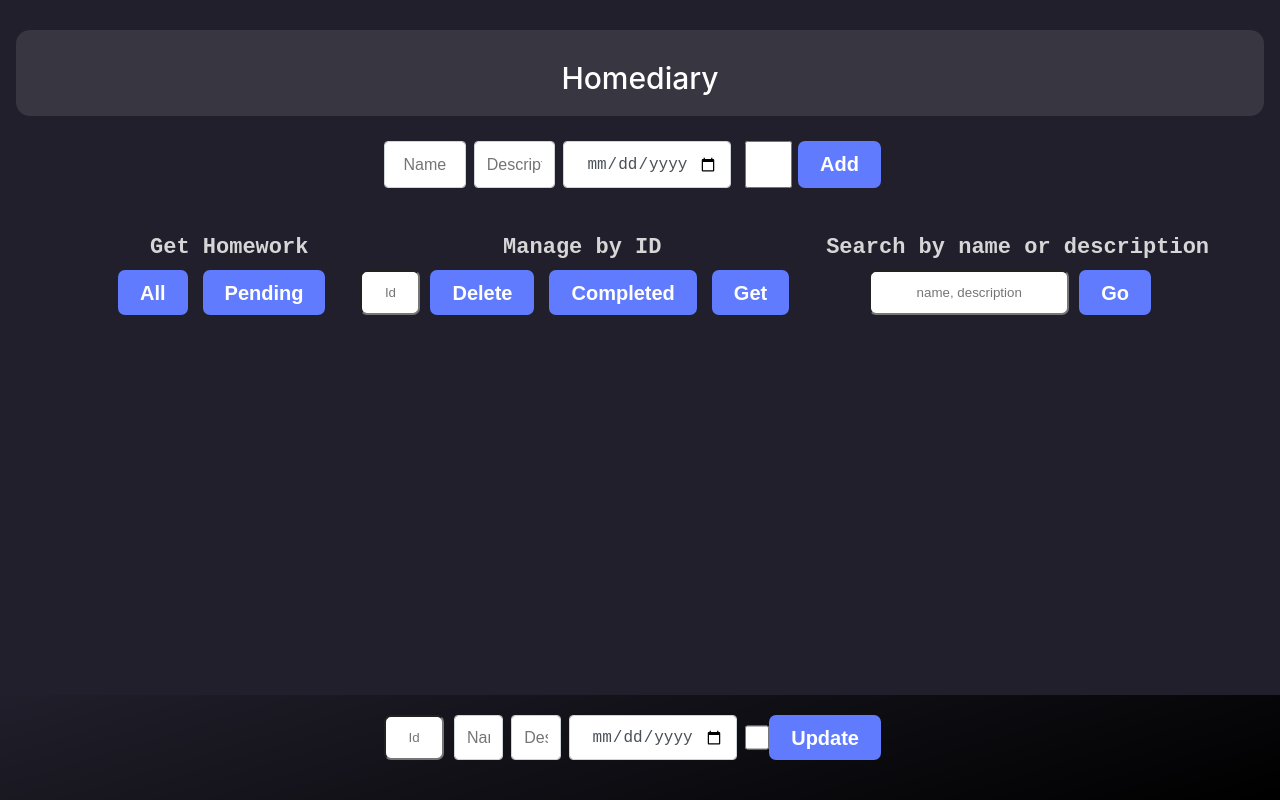
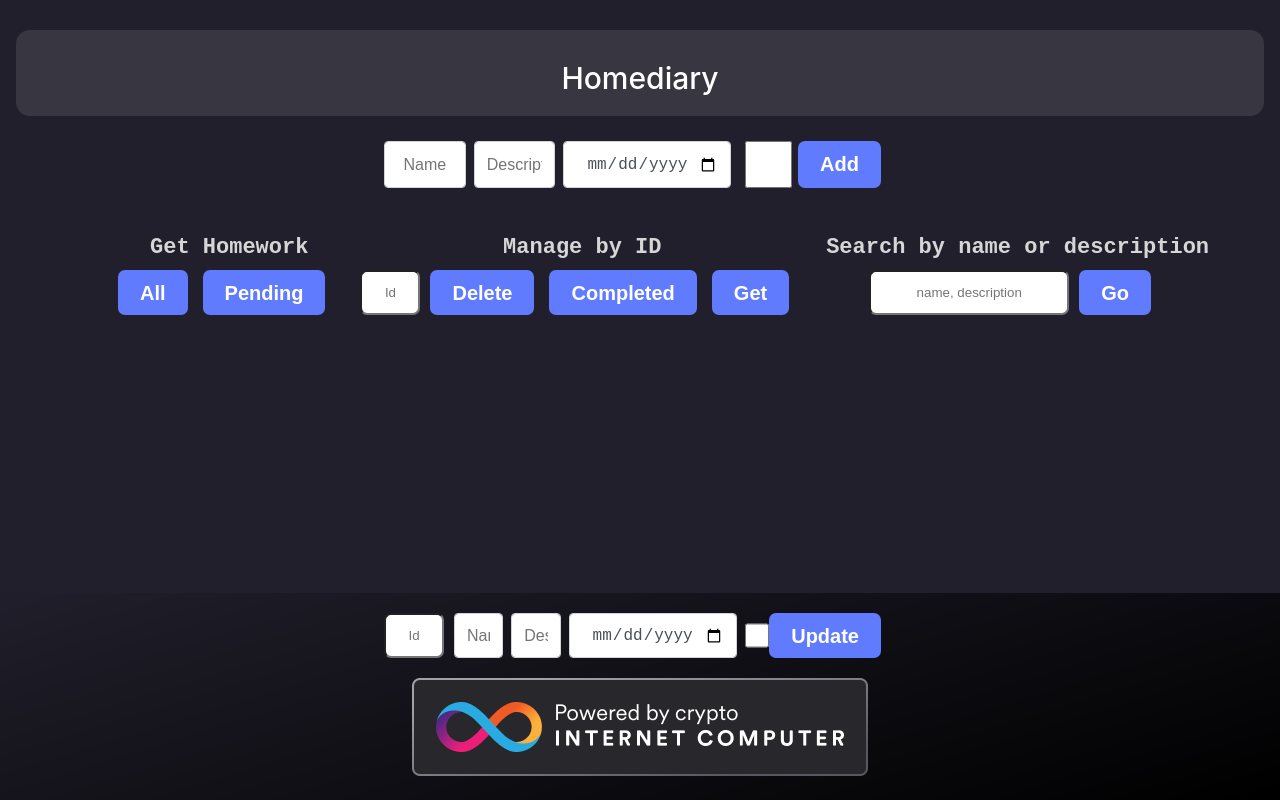
Before and after one commit to luis200hr/dapp-day6, a website built with webpack: page src/dapp_frontend/src/index.html in a window 1280 px wide. Built offline with nearby package versions, Linux system fonts and the light colour scheme; files whose address does not match are found by name.

Commit message:
se agrego el logo de infinity

```diff
--- a/src/dapp_frontend/assets/main.css
+++ b/src/dapp_frontend/assets/main.css
@@ -304,3 +304,6 @@ legend {
 .form-update.relative {
   position: relative;
 }
+#logoimg{
+  size: 1rem;
+}
--- a/src/dapp_frontend/src/index.html
+++ b/src/dapp_frontend/src/index.html
@@ -74,6 +74,7 @@
           <input class="botonSumit" id="upda" type="submit" value="Update" />
       </div>
       </form>
+      <img id="logoimg" src="logo1.png" alt="Descripción de la imagen">
     </div>
 
 
```
Also changed, not shown: src/dapp_frontend/assets/cuaderno3.png (deleted), src/dapp_frontend/assets/ic-badge-powered-by-crypto_large-dark-background.png (added), src/dapp_frontend/assets/logo1.png (added).
